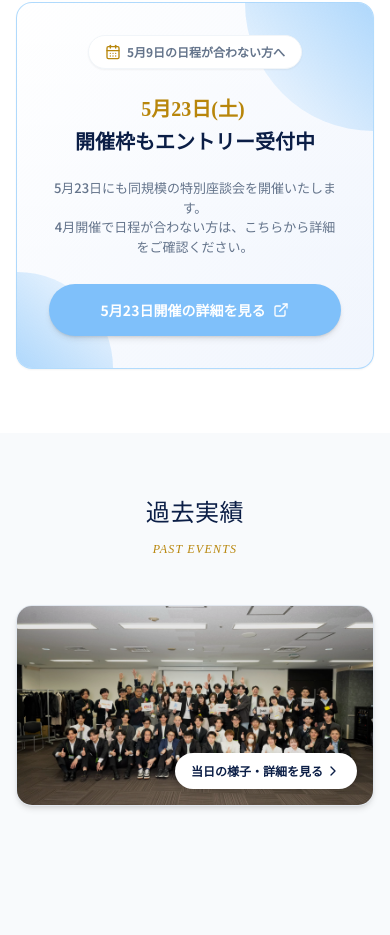
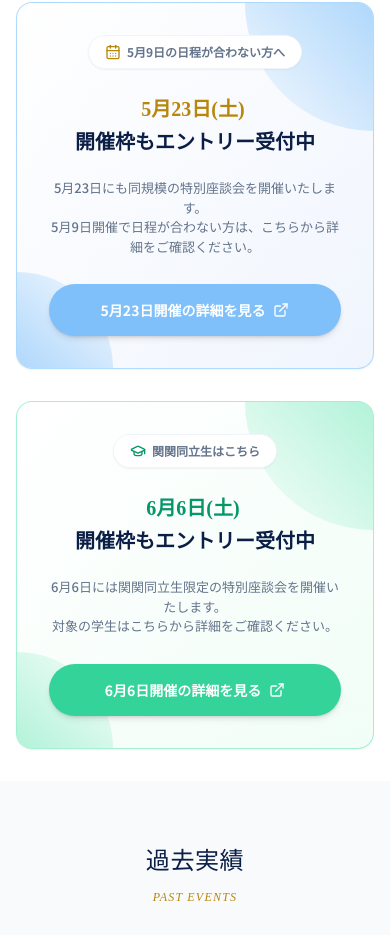
Before and after one commit to thinney-dev/kansai-shukatsu-2026-5-9, a React (Vite) app: page / in a window 390 px wide. Shown: the part 10359-11294 px from the top of the page. Built offline with nearby package versions, Linux system fonts and the light colour scheme; the HTML template or start-up script is replaced by a standard one.

Commit message:
4/19_3修正

```diff
--- a/src/components/NextEventSection.tsx
+++ b/src/components/NextEventSection.tsx
@@ -1,26 +1,23 @@
-import { CalendarDays, ExternalLink } from "lucide-react";
+import { CalendarDays, ExternalLink, GraduationCap } from "lucide-react";
 import React from "react";
 
 const NextEventSection = () => {
   return (
     <section className="py-8 px-4 relative z-10">
-      <div className="max-w-3xl mx-auto">
+      <div className="max-w-3xl mx-auto flex flex-col gap-8">
 
+        {/* ▼▼▼ 1つ目：5月23日のイベント（青色テーマ） ▼▼▼ */}
         <a
           href="https://kansai-shukatsu-2026-5-23.pages.dev/"
           target="_blank"
           rel="noopener noreferrer"
-
-          /*外枠*/
-          className="block bg-gradient-to-br from-white to-[#cedef9]/30 border border-[#81c5fc]/60 shadow-sm hover:shadow-lg rounded-2xl p-8 md:p-10 relative overflow-hidden mb-8 transition-all duration-300 group hover:-translate-y-1"
+          className="block bg-gradient-to-br from-white to-[#cedef9]/30 border border-[#81c5fc]/60 shadow-sm hover:shadow-lg rounded-2xl p-8 md:p-10 relative overflow-hidden transition-all duration-300 group hover:-translate-y-1"
         >
-
-          {/* ▼ 装飾の左下部分 ▼ */}
+          {/* 装飾の左下・右上部分 */}
           <div className="absolute top-0 right-0 w-32 h-32 bg-gradient-to-bl from-[#7fc1fa]/60 to-transparent rounded-bl-full z-0 pointer-events-none transition-transform group-hover:scale-110"></div>
           <div className="absolute bottom-0 left-0 w-24 h-24 bg-gradient-to-tr from-[#7fc1fa]/60 to-transparent rounded-tr-full z-0 pointer-events-none transition-transform group-hover:scale-110"></div>
 
           <div className="relative z-10 flex flex-col items-center text-center gap-5">
-
             {/* ラベル */}
             <span className="inline-flex items-center gap-1.5 text-xs font-bold text-slate-500 mb-1 bg-white border border-slate-100 px-4 py-2 rounded-full shadow-sm">
               <CalendarDays className="w-4 h-4 text-[#B8860B]" />
@@ -36,17 +33,56 @@ const NextEventSection = () => {
             {/* 説明文 */}
             <p className="text-[13px] md:text-sm text-slate-500 font-medium mb-2">
               5月23日にも同規模の特別座談会を開催いたします。<br className="md:hidden" />
-              4月開催で日程が合わない方は、こちらから詳細をご確認ください。
+              5月9日開催で日程が合わない方は、こちらから詳細をご確認ください。
             </p>
 
-            {/* ▼ 修正：ホバー色を紫から青系(#b0c6eb)に変更し、文字を見やすくドロップシャドウを追加 ▼ */}
+            {/* ボタン */}
             <div className="w-full sm:w-auto flex justify-center">
               <div className="inline-flex items-center justify-center gap-2 bg-[#7fc0fa] text-white drop-shadow-sm px-8 py-4 rounded-full font-bold text-sm shadow-md group-hover:bg-[#b0c6eb] transition-colors duration-300 w-full sm:w-auto whitespace-nowrap">
                 5月23日開催の詳細を見る
                 <ExternalLink className="w-4 h-4" />
               </div>
             </div>
+          </div>
+        </a>
 
+        {/* ▼▼▼ 2つ目：6月6日のイベント（緑色テーマ） ▼▼▼ */}
+        <a
+          href="https://kansai-shukatsu-2026-6-6.pages.dev/"
+          target="_blank"
+          rel="noopener noreferrer"
+          className="block bg-gradient-to-br from-white to-emerald-100/30 border border-emerald-300/60 shadow-sm hover:shadow-lg rounded-2xl p-8 md:p-10 relative overflow-hidden transition-all duration-300 group hover:-translate-y-1"
+        >
+          {/* 装飾の左下・右上部分 */}
+          <div className="absolute top-0 right-0 w-32 h-32 bg-gradient-to-bl from-emerald-300/50 to-transparent rounded-bl-full z-0 pointer-events-none transition-transform group-hover:scale-110"></div>
+          <div className="absolute bottom-0 left-0 w-24 h-24 bg-gradient-to-tr from-emerald-300/50 to-transparent rounded-tr-full z-0 pointer-events-none transition-transform group-hover:scale-110"></div>
+
+          <div className="relative z-10 flex flex-col items-center text-center gap-5">
+            {/* ラベル */}
+            <span className="inline-flex items-center gap-1.5 text-xs font-bold text-slate-500 mb-1 bg-white border border-slate-100 px-4 py-2 rounded-full shadow-sm">
+              <GraduationCap className="w-4 h-4 text-emerald-600" />
+              関関同立生はこちら
+            </span>
+
+            {/* 見出し */}
+            <h3 className="text-xl md:text-2xl font-serif font-bold text-[#0B1E46] leading-relaxed">
+              <span className="text-emerald-600 pb-1 mr-1">6月6日(土)</span> <br />
+              開催枠もエントリー受付中
+            </h3>
+
+            {/* 説明文 */}
+            <p className="text-[13px] md:text-sm text-slate-500 font-medium mb-2">
+              6月6日には関関同立生限定の特別座談会を開催いたします。<br className="md:hidden" />
+              対象の学生はこちらから詳細をご確認ください。
+            </p>
+
+            {/* ボタン */}
+            <div className="w-full sm:w-auto flex justify-center">
+              <div className="inline-flex items-center justify-center gap-2 bg-emerald-400 text-white drop-shadow-sm px-8 py-4 rounded-full font-bold text-sm shadow-md group-hover:bg-emerald-300 transition-colors duration-300 w-full sm:w-auto whitespace-nowrap">
+                6月6日開催の詳細を見る
+                <ExternalLink className="w-4 h-4" />
+              </div>
+            </div>
           </div>
         </a>
 
```
